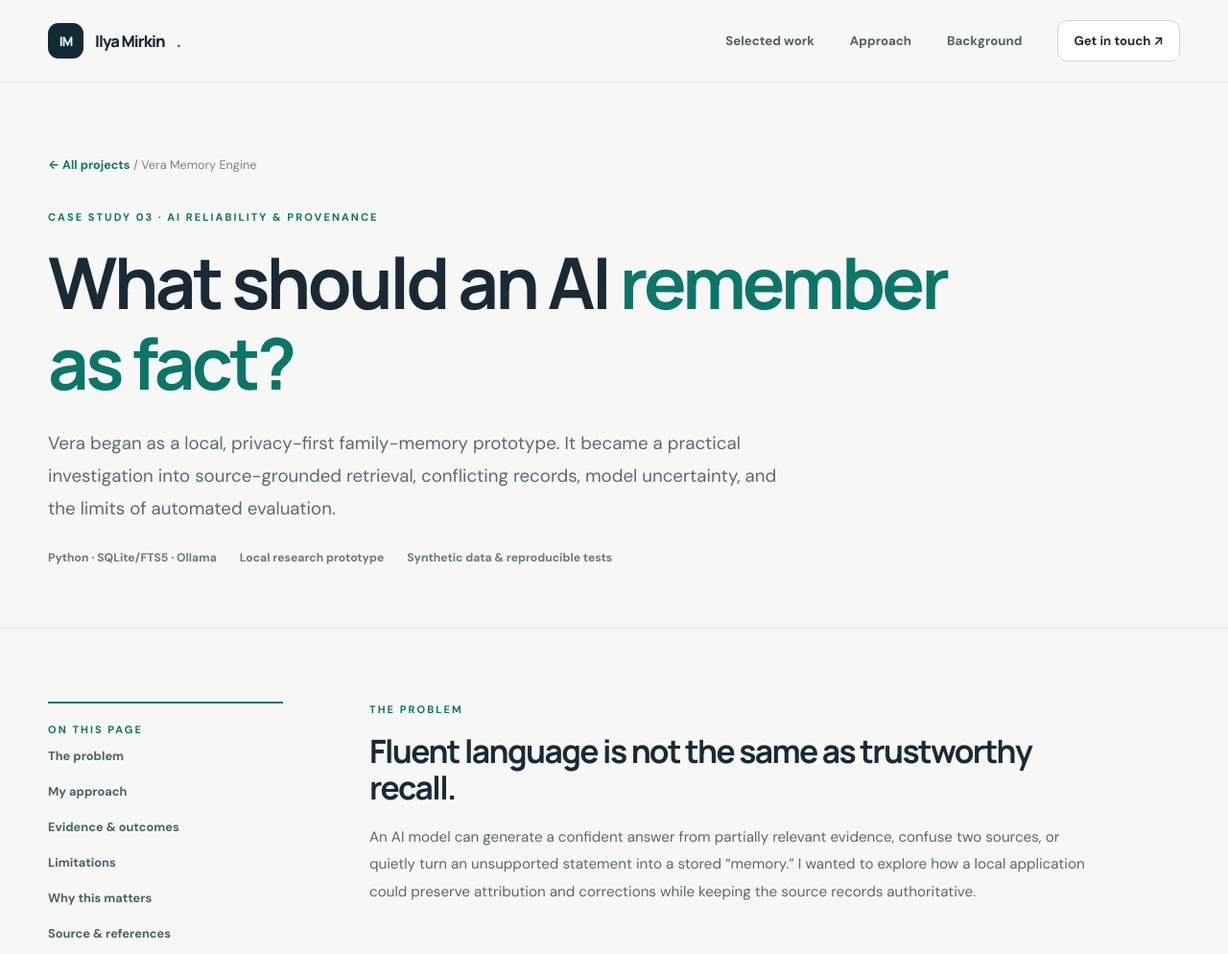
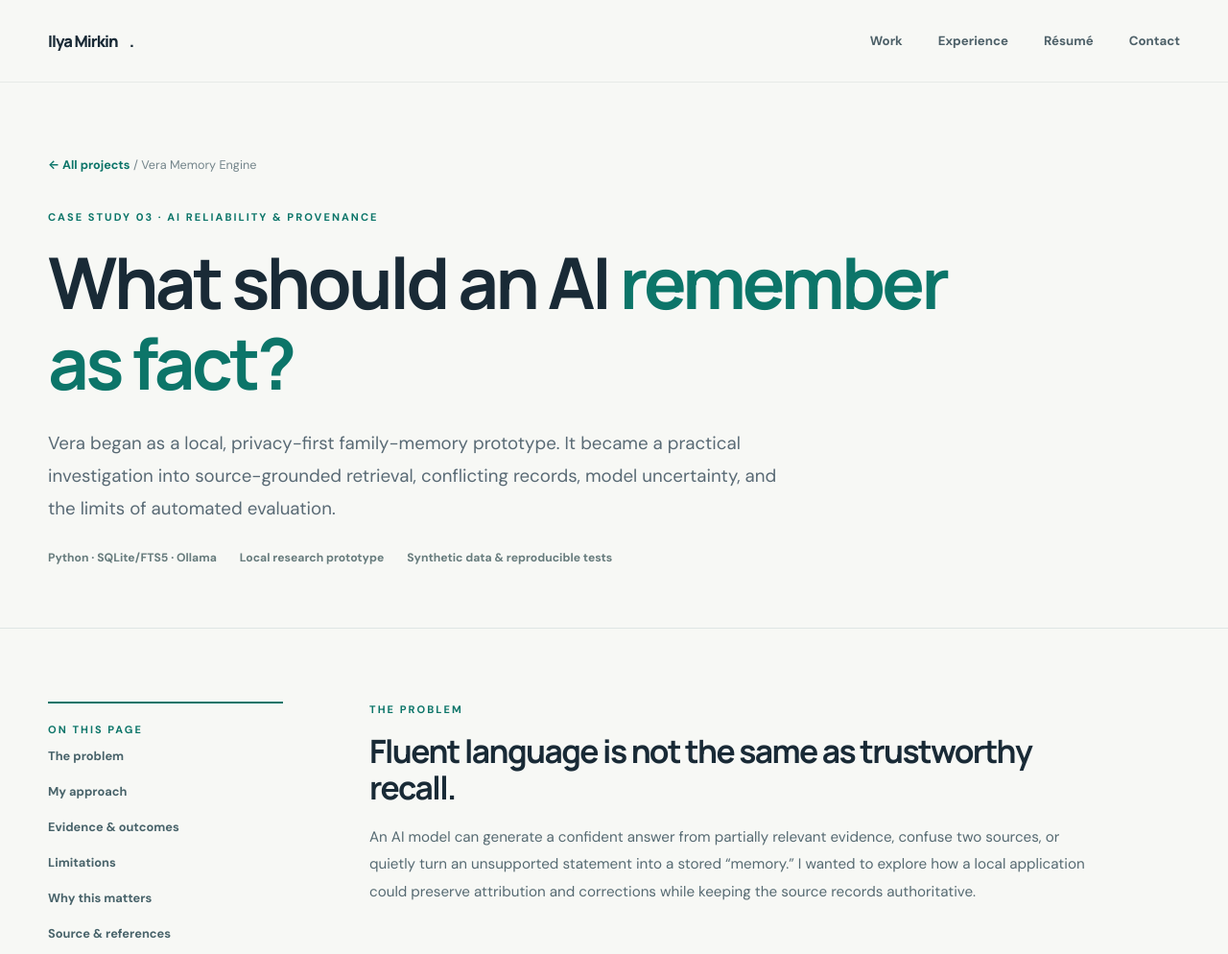
Before and after one commit to blackbird-git/ai-governance-portfolio, a plain HTML site: page work/vera.html in a window 1280 px wide. Shown: the top 994 px of the page at 96% size. Drawn offline with Linux system fonts and the light colour scheme.

Commit message:
Redesign editorial portfolio: work/vera.html

```diff
--- a/work/vera.html
+++ b/work/vera.html
@@ -1,9 +1,10 @@
-<!doctype html><html lang="en"><head><meta charset="utf-8"><meta name="viewport" content="width=device-width, initial-scale=1"><meta name="theme-color" content="#f7f8f5">
-<link rel="canonical" href="https://ilyamir.com/work/vera.html"><meta name="description" content="Vera is my local AI memory prototype testing provenance, source attribution, correction history, retrieval, and reliable evaluation of open-weight language models."><title>Vera — Local AI Reliability, Provenance & Evaluation | Ilya Mirkin</title><link rel="icon" type="image/svg+xml" href="../assets/favicon.svg"><link rel="stylesheet" href="../assets/styles.css"><script src="../assets/site.js" defer></script></head><body><a class="skip" href="#main">Skip to content</a><header class="site-header"><div class="container nav-inner"><a class="brand" href="../index.html" aria-label="Ilya Mirkin home"><span class="brand-mark">IM</span> Ilya Mirkin<span style="color:var(--teal)">.</span></a><button class="menu-toggle" type="button" aria-expanded="false" aria-controls="primary-navigation" aria-label="Toggle navigation"><svg width="23" height="23" viewBox="0 0 24 24" fill="none" stroke="currentColor" stroke-width="2"><path d="M4 7h16M4 12h16M4 17h16"/></svg></button><nav class="main-nav" id="primary-navigation" aria-label="Main navigation"><a href="../index.html#work">Selected work</a><a href="../index.html#approach">Approach</a><a href="../index.html#experience">Background</a><a href="../index.html#contact" class="nav-cta">Get in touch <span aria-hidden="true">↗</span></a></nav></div></header><main id="main">
-<section class="page-hero"><div class="container"><div class="breadcrumb"><a href="../index.html#work">← All projects</a> / Vera Memory Engine</div><div class="eyebrow">Case study 03 · AI reliability & provenance</div><h1>What should an AI <em>remember as fact?</em></h1><p class="lead">Vera began as a local, privacy-first family-memory prototype. It became a practical investigation into source-grounded retrieval, conflicting records, model uncertainty, and the limits of automated evaluation.</p><div class="page-meta"><span>Python · SQLite/FTS5 · Ollama</span><span>Local research prototype</span><span>Synthetic data &amp; reproducible tests</span></div></div></section><div class="container case-layout"><aside class="case-sidebar" aria-label="On this page"><div class="eyebrow">On this page</div><a href="#problem">The problem</a><a href="#approach">My approach</a><a href="#evidence">Evidence &amp; outcomes</a><a href="#limits">Limitations</a><a href="#relevance">Why this matters</a><a href="#resources">Source &amp; references</a></aside><article class="case-body">
+<!DOCTYPE html>
+<html lang="en"><head><meta charset="utf-8"/><meta content="width=device-width, initial-scale=1" name="viewport"/><meta content="#f7f8f5" name="theme-color"/>
+<link href="https://ilyamir.com/work/vera.html" rel="canonical"/><meta content="Vera is my local AI memory prototype testing provenance, source attribution, correction history, retrieval, and reliable evaluation of open-weight language models." name="description"/><title>Vera — Local AI Reliability, Provenance &amp; Evaluation | Ilya Mirkin</title><link href="../assets/favicon.svg" rel="icon" type="image/svg+xml"/><link href="../assets/styles.css" rel="stylesheet"/><script defer="" src="../assets/site.js"></script></head><body><a class="skip" href="#main">Skip to content</a><header class="site-header"><div class="container nav-inner"><a aria-label="Ilya Mirkin home" class="brand" href="../index.html">Ilya Mirkin<span class="brand-period">.</span></a><button aria-controls="primary-navigation" aria-expanded="false" aria-label="Toggle navigation" class="menu-toggle" type="button"><span></span><span></span></button><nav aria-label="Main navigation" class="main-nav" id="primary-navigation"><a href="../index.html#work">Work</a><a href="../index.html#experience">Experience</a><a href="../resume.html">Résumé</a><a href="../index.html#contact">Contact</a></nav></div></header><main id="main">
+<section class="page-hero"><div class="container"><div class="breadcrumb"><a href="../index.html#work">← All projects</a> / Vera Memory Engine</div><div class="eyebrow">Case study 03 · AI reliability &amp; provenance</div><h1>What should an AI <em>remember as fact?</em></h1><p class="lead">Vera began as a local, privacy-first family-memory prototype. It became a practical investigation into source-grounded retrieval, conflicting records, model uncertainty, and the limits of automated evaluation.</p><div class="page-meta"><span>Python · SQLite/FTS5 · Ollama</span><span>Local research prototype</span><span>Synthetic data &amp; reproducible tests</span></div></div></section><div class="container case-layout"><aside aria-label="On this page" class="case-sidebar"><div class="eyebrow">On this page</div><a href="#problem">The problem</a><a href="#approach">My approach</a><a href="#evidence">Evidence &amp; outcomes</a><a href="#limits">Limitations</a><a href="#relevance">Why this matters</a><a href="#resources">Source &amp; references</a></aside><article class="case-body">
 <section id="problem"><div class="eyebrow section-eyebrow">The problem</div><h2>Fluent language is not the same as trustworthy recall.</h2><p>An AI model can generate a confident answer from partially relevant evidence, confuse two sources, or quietly turn an unsupported statement into a stored “memory.” I wanted to explore how a local application could preserve attribution and corrections while keeping the source records authoritative.</p></section>
 <section id="approach"><div class="eyebrow section-eyebrow">My approach</div><h2>Keep the archive separate from the model.</h2><div class="case-points"><div class="case-point"><strong>Attributed records</strong><p>Store text records in local SQLite with source metadata, full-text search, and correction history.</p></div><div class="case-point"><strong>Grounded retrieval</strong><p>Retrieve and select evidence before asking a local model to compose a response, then validate references.</p></div><div class="case-point"><strong>Controlled writes</strong><p>Require explicit confirmation before a model-proposed memory becomes part of the archive.</p></div><div class="case-point"><strong>Honest evaluation</strong><p>Compare models and response strategies using synthetic datasets, holdouts, regression tests, and documented quality limitations.</p></div></div><div class="callout"><p><strong>My contribution:</strong> I defined the product and security boundaries, directed AI coding agents using acceptance criteria, designed evaluation questions and holdouts, reviewed results, and decided which experimental approaches should remain outside the reference engine.</p></div></section>
 <section id="evidence"><div class="eyebrow section-eyebrow">Evidence &amp; outcomes</div><h2>Small experiments, concrete findings.</h2><div class="fact-grid"><div class="fact"><b>122</b><span>Automated regression tests in the public project's recorded validation</span></div><div class="fact"><b>Local</b><span>SQLite archive and local Ollama inference; no cloud synchronization</span></div></div><p>Model comparisons exposed a recurring tradeoff: more natural answers sometimes added details unsupported by the source. A planning experiment improved compliance with topic exclusions without improving answer completeness. Those failures informed decisions about what not to promote into the main engine.</p><p>Evaluation numbers are based on small synthetic datasets, with some agent-reviewed judgments. They are useful within the experiment but should not be treated as general-purpose model benchmarks.</p></section>
 <section id="limits"><div class="eyebrow section-eyebrow">Known limits</div><h2>Still a research prototype.</h2><ul><li>Conversational recall and answer completeness remain inconsistent.</li><li>The local archive is not encrypted, and there is no multi-user authorization layer.</li><li>The system does not process audio or images, despite the longer-term family-story concept.</li><li>Experimental model comparisons have not established a production-quality replacement for the reference model.</li></ul></section>
 <section id="relevance"><div class="eyebrow section-eyebrow">Why it matters</div><h2>AI governance includes the reliability of the evidence.</h2><p>Source attribution, controlled memory changes, evaluation discipline, and explicit uncertainty are governance concerns as much as engineering concerns. Vera gave me a way to test those concepts directly, including the uncomfortable cases where passing tests were not enough to guarantee accurate answers.</p></section>
-<section id="resources"><div class="eyebrow section-eyebrow">Review the implementation</div><h2>Code and experimental evidence</h2><div class="external-link-grid"><a href="https://github.com/blackbird-git/vera-memory-engine" target="_blank" rel="noopener noreferrer" class="button button-dark">GitHub repository <span aria-hidden="true">↗</span></a><a href="https://github.com/blackbird-git/vera-memory-engine/blob/main/docs/RESEARCH_RESULTS.md" target="_blank" rel="noopener noreferrer" class="button button-light">Research findings <span aria-hidden="true">↗</span></a></div></section></article></div><div class="container article-next"><div><small>Keep exploring</small><h3>SafeGuard</h3></div><a href="safeguard.html" class="button button-light">Next case study <span aria-hidden="true">↗</span></a></div></main><footer class="site-footer"><div class="container footer-inner"><p>© <span data-year>2026</span> Ilya Mirkin · Boise, Idaho</p><div class="footer-links"><a href="https://github.com/blackbird-git" target="_blank" rel="noopener noreferrer">GitHub ↗</a><a href="https://kingfisheridaho.com" target="_blank" rel="noopener noreferrer">Kingfisher ↗</a><a href="mailto:ilyamir.mail@gmail.com">Email ↗</a></div></div></footer></body></html>
+<section id="resources"><div class="eyebrow section-eyebrow">Review the implementation</div><h2>Code and experimental evidence</h2><div class="external-link-grid"><a class="button button-dark" href="https://github.com/blackbird-git/vera-memory-engine" rel="noopener noreferrer" target="_blank">GitHub repository <span aria-hidden="true">↗</span></a><a class="button button-light" href="https://github.com/blackbird-git/vera-memory-engine/blob/main/docs/RESEARCH_RESULTS.md" rel="noopener noreferrer" target="_blank">Research findings <span aria-hidden="true">↗</span></a></div></section></article></div><div class="container article-next"><div><small>Keep exploring</small><h3>SafeGuard</h3></div><a class="button button-light" href="safeguard.html">Next case study <span aria-hidden="true">↗</span></a></div></main><footer class="site-footer"><div class="container footer-inner"><p>© <span data-year="">2026</span> Ilya Mirkin <span class="footer-sep">/</span> Boise, Idaho</p><div class="footer-links"><a href="https://github.com/blackbird-git" rel="noopener noreferrer" target="_blank">GitHub</a><a href="https://kingfisheridaho.com" rel="noopener noreferrer" target="_blank">Kingfisher</a><a href="mailto:ilyamir.mail@gmail.com">Email</a></div></div></footer></body></html>
```
